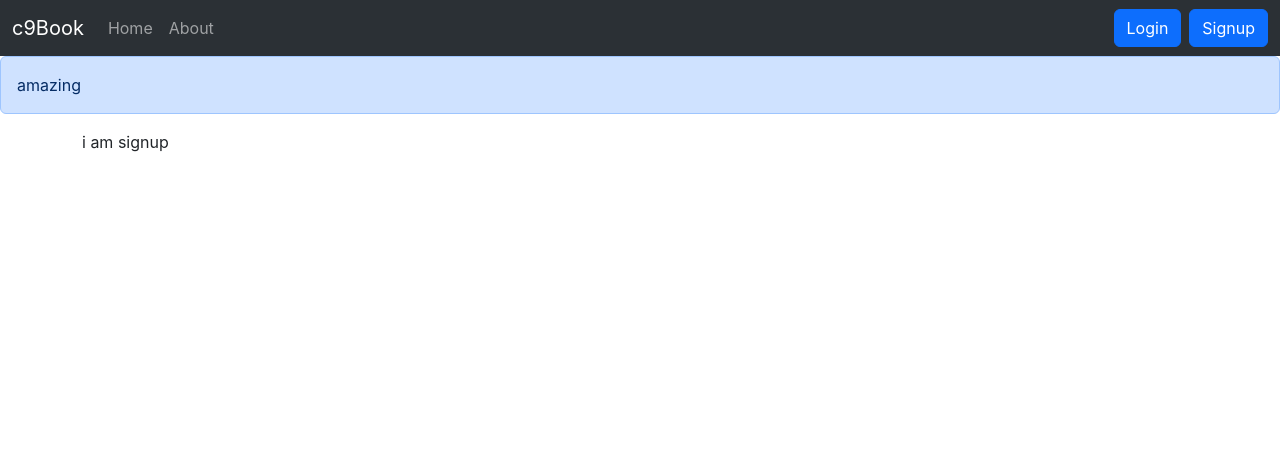
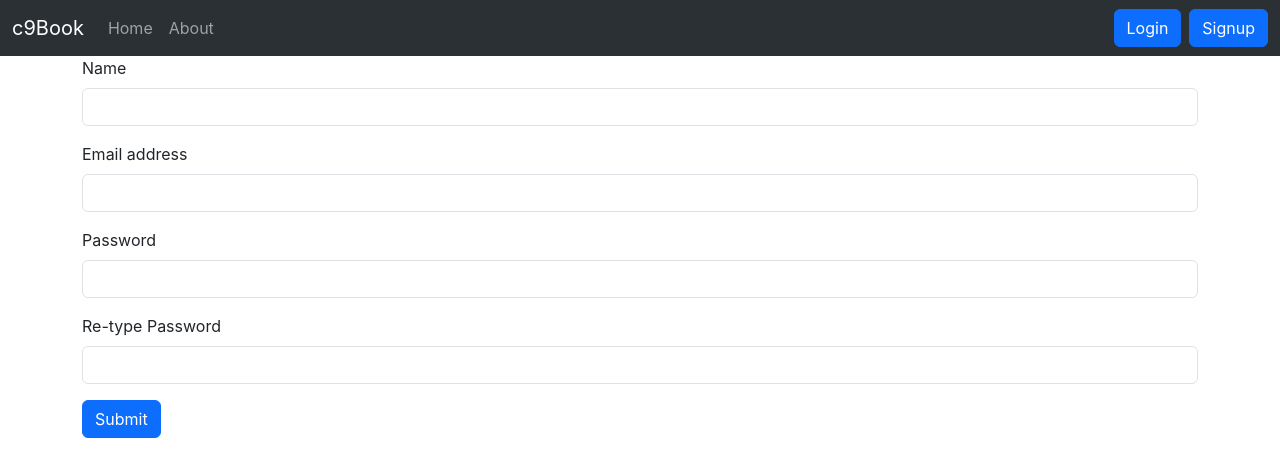
Before and after one commit to c9hariom/react-c9book, a React (Create React App) app: page /signup in a window 1280 px wide. Shown: the top 476 px of the page. Built offline with nearby package versions, Linux system fonts and the light colour scheme.

Commit message:
dded alert and refine signuup

```diff
--- a/src/App.js
+++ b/src/App.js
@@ -1,39 +1,48 @@
-import './App.css';
-import {
-  BrowserRouter as Router,
-  Routes,
-  Route }
-  from "react-router-dom";
-import Navbar from "./component/Navbar";
-import About from "./component/About";
-import Home from './component/Home';
-import NoteState from './context/notes/NoteState';
-import Alert from './component/Alert';
-import Login from './component/Login';
-import Signup from './component/Signup';
+import './App.css'
+import { BrowserRouter as Router, Routes, Route } from 'react-router-dom'
+import Navbar from './component/Navbar'
+import About from './component/About'
+import Home from './component/Home'
+import NoteState from './context/notes/NoteState'
+import Alert from './component/Alert'
+import Login from './component/Login'
+import Signup from './component/Signup'
+import { useState } from 'react'
 
+function App () {
+  const [alert, setAlert] = useState(null)
 
-function App() {
+  const showAlert = (type, msg) => {
+    setAlert({ message: msg, type: type })
+  }
+  setTimeout(() => {
+    setAlert(null)
+  }, 1000)
   return (
     <>
-     <NoteState>
+      <NoteState>
         <Router>
-            <Navbar></Navbar>
-            <Alert message={"amazing"}/>
-            <div className="container">
-              <Routes>
-                <Route path="/" element={<Home/>}></Route>
-                <Route path="/about" element={<About/>}></Route>
-                <Route path="/login" element={<Login/>}></Route>
-                <Route path="/signup" element={<Signup/>}></Route>
-
-
-              </Routes>
-            </div>
+          <Navbar></Navbar>
+          <Alert alert={alert} />
+          <Alert message={'amazing'} />
+          <div className='container'>
+            <Routes>
+              <Route path='/' element={<Home showAlert={showAlert} />}></Route>
+              <Route path='/about' element={<About />}></Route>
+              <Route
+                path='/login'
+                element={<Login showAlert={showAlert} />}
+              ></Route>
+              <Route
+                path='/signup'
+                element={<Signup showAlert={showAlert} />}
+              ></Route>
+            </Routes>
+          </div>
         </Router>
       </NoteState>
     </>
-  );
+  )
 }
 
-export default App;
+export default App
--- a/src/component/Alert.js
+++ b/src/component/Alert.js
@@ -1,12 +1,17 @@
 import React from 'react'
 
-const Alert = (props) => {
+const Alert = props => {
   return (
-    <div>
-      <div className='alert alert-primary' role='alert'>
-        {props.message}
+    props.alert && (
+      <div className='container'>
+        <div
+          className={`alert alert-${props.alert.type.toLowerCase()} alert-dismissible fade show`}
+          role='alert'
+        >
+          <strong>{props.alert.type}</strong>: {props.alert.message}
+        </div>
       </div>
-    </div>
+    )
   )
 }
 
--- a/src/component/Home.js
+++ b/src/component/Home.js
@@ -1,10 +1,9 @@
 import React from 'react'
 import Notes from './Notes'
-
-const Home = () => {
+const Home = props => {
   return (
     <div>
-      <Notes />
+      <Notes showAlert={props.showAlert} />
     </div>
   )
 }
--- a/src/component/Login.js
+++ b/src/component/Login.js
@@ -1,47 +1,71 @@
-import React ,{useState} from 'react'
-import { useNavigate } from 'react-router-dom';
+import React, { useState } from 'react'
+import { useNavigate } from 'react-router-dom'
 
-const Login = () => {
-    const navigate = useNavigate();
-    const [cred,setCred] = useState({email:"", password:""})
+const Login = props => {
+  const navigate = useNavigate()
+  const [cred, setCred] = useState({ email: '', password: '' })
 
   const onChange = e => {
     setCred({ ...cred, [e.target.name]: e.target.value })
   }
-    const handleSubmit = async (e)=>{
-        e.preventDefault();
+  const handleSubmit = async e => {
+    e.preventDefault()
     try {
       const response = await fetch(`http://localhost:5000/api/auth/login`, {
         method: 'POST',
         headers: {
           'content-type': 'application/json'
         },
-                body: JSON.stringify({email:cred.email, password:cred.password})
+        body: JSON.stringify({ email: cred.email, password: cred.password })
       })
       const data = await response.json()
-              if(data.authToken){
-                localStorage.setItem('token', data.authToken);
-                navigate('/');
+      if (data.authToken) {
+        props.showAlert('success', 'Login success')
+        localStorage.setItem('token', data.authToken)
+        navigate('/')
+      } else {
+        props.showAlert('danger', 'Invalid credentials')
       }
     } catch (error) {
-            console.log({error})
+      console.log({ error })
     }
-
   }
-
 
   return (
     <div>
       <form onSubmit={handleSubmit}>
-  <div className="mb-3">
-    <label htmlFor="exampleInputEmail1" className="form-label">Email address</label>
-    <input type="email" className="form-control" id="exampleInputEmail1" aria-describedby="emailHelp" name="email" onChange={onChange} value={cred.email?cred.email:""}/>
+        <div className='mb-3'>
+          <label htmlFor='exampleInputEmail1' className='form-label'>
+            Email address
+          </label>
+          <input
+            type='email'
+            className='form-control'
+            id='exampleInputEmail1'
+            aria-describedby='emailHelp'
+            name='email'
+            onChange={onChange}
+            value={cred.email ? cred.email : ''}
+          />
         </div>
-  <div className="mb-3">
-    <label htmlFor="exampleInputPassword1" className="form-label">Password</label>
-    <input type="password" className="form-control" id="password" name="password" required={true} minLength={5} onChange={onChange} value={cred.password?cred.password:""}/>
+        <div className='mb-3'>
+          <label htmlFor='exampleInputPassword1' className='form-label'>
+            Password
+          </label>
+          <input
+            type='password'
+            className='form-control'
+            id='password'
+            name='password'
+            required={true}
+            minLength={5}
+            onChange={onChange}
+            value={cred.password ? cred.password : ''}
+          />
         </div>
-  <button type="submit" className="btn btn-primary" >Submit</button>
+        <button type='submit' className='btn btn-primary'>
+          Submit
+        </button>
       </form>
     </div>
   )
--- a/src/component/Signup.js
+++ b/src/component/Signup.js
@@ -1,9 +1,120 @@
-import React from 'react'
+import React, { useState } from 'react'
+import { useNavigate } from 'react-router-dom'
 
-const Signup = () => {
+const Signup = props => {
+  const navigate = useNavigate()
+  const [cred, setCred] = useState({
+    name: '',
+    email: '',
+    password: '',
+    password2: ''
+  })
+
+  const onChange = e => {
+    setCred({ ...cred, [e.target.name]: e.target.value })
+  }
+  const handleSubmit = async e => {
+    e.preventDefault()
+    try {
+      const response = await fetch(
+        `http://localhost:5000/api/auth/createuser`,
+        {
+          method: 'POST',
+          headers: {
+            'content-type': 'application/json'
+          },
+          body: JSON.stringify({
+            name: cred.name,
+            email: cred.email,
+            password: cred.password
+          })
+        }
+      )
+      const data = await response.json()
+      if (data.authToken) {
+        props.showAlert('success', 'Signup success')
+        localStorage.setItem('token', data.authToken)
+        navigate('/')
+      } else {
+        props.showAlert('danger', 'Signup failed')
+      }
+    } catch (error) {
+      console.log({ error })
+    }
+  }
+
   return (
     <div>
-      i am signup
+      <form onSubmit={handleSubmit}>
+        <div className='mb-3'>
+          <label htmlFor='name' className='form-label'>
+            Name
+          </label>
+          <input
+            type='text'
+            className='form-control'
+            id='name'
+            aria-describedby='name'
+            name='name'
+            onChange={onChange}
+            value={cred.name ? cred.name : ''}
+          />
+        </div>
+        <div className='mb-3'>
+          <label htmlFor='exampleInputEmail1' className='form-label'>
+            Email address
+          </label>
+          <input
+            type='email'
+            className='form-control'
+            id='exampleInputEmail1'
+            aria-describedby='emailHelp'
+            name='email'
+            onChange={onChange}
+            value={cred.email ? cred.email : ''}
+          />
+        </div>
+        <div className='mb-3'>
+          <label htmlFor='exampleInputPassword1' className='form-label'>
+            Password
+          </label>
+          <input
+            type='password'
+            className='form-control'
+            id='password'
+            name='password'
+            required={true}
+            minLength={5}
+            onChange={onChange}
+            value={cred.password ? cred.password : ''}
+          />
+        </div>
+        <div className='mb-3'>
+          <label htmlFor='exampleInputPassword2' className='form-label'>
+            Re-type Password
+          </label>
+          <input
+            type='password'
+            className='form-control'
+            id='password2'
+            name='password2'
+            required={true}
+            minLength={5}
+            onChange={onChange}
+            value={cred.password2 ? cred.password2 : ''}
+          />
+        </div>
+        <p style={{ color: 'red' }}>
+          {cred.password !== cred.password2 ? 'Password must be same' : ''}
+        </p>
+        <button
+          disabled={cred.password === cred.password2 ? false : true}
+          type='submit'
+          className='btn btn-primary'
+        >
+          Submit
+        </button>
+      </form>
     </div>
   )
 }
```
Lines whose indentation alone changed are shown as unchanged.
